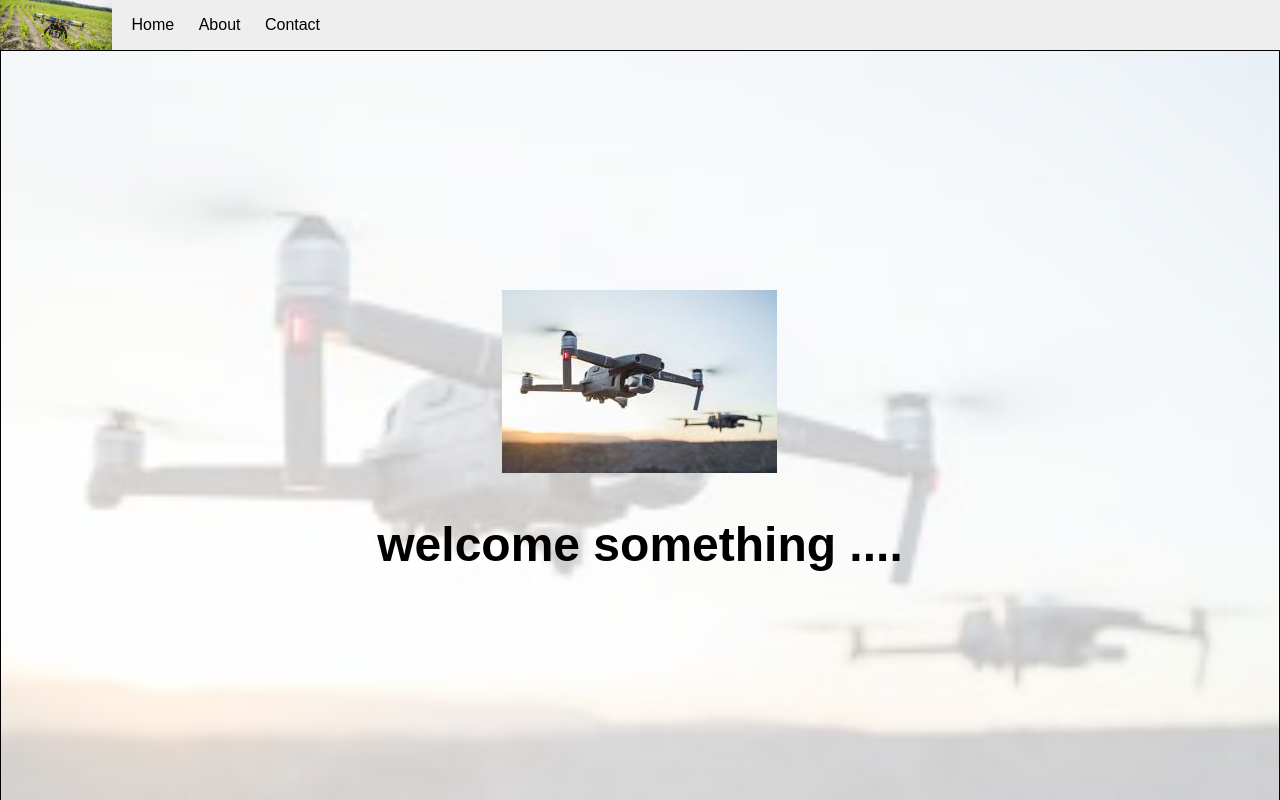
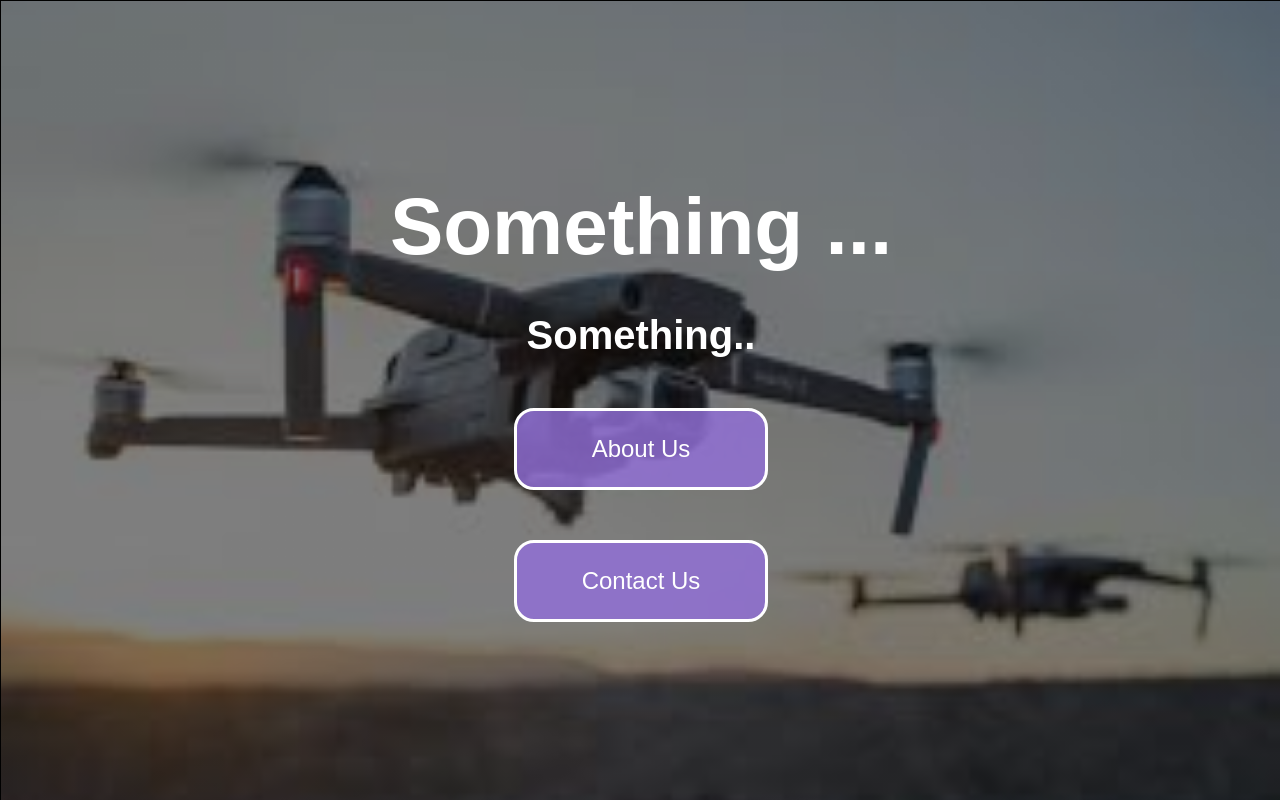
Before and after one commit to aet-drone/aet-drone.github.io, a plain HTML site: page index.html in a window 1280 px wide. Shown: the top 800 px of the page. Drawn offline with Linux system fonts and the light colour scheme.

Commit message:
New Style

```diff
--- a/index.html
+++ b/index.html
@@ -6,21 +6,13 @@
 </head>
 
 <body>
-<header>
-    <img src="frnt.jpg" class="profile-image">
-    <nav>
-        <ul>
-            <li><a href="#first">Home</a></li>
-            <li><a href="#about">About</a></li>
-            <li><a href="#contact">Contact</a></li>
-        </ul>
-    </nav>
-</header>
 <main>
-    <section id="first">
-        <div class="section-inner">
-            <img src="front.jpg" class="background-image">
-            <h1>welcome something ....</h1>
+    <section class="first">
+        <div class="first-inner">
+            <h1>Something ...</h1>
+            <h2>Something..</h2>
+            <a href="#about" class="btn">About Us</a>
+            <a href="#contact" class="btn">Contact Us</a>
         </div>
     </section>
     <section id="about">
--- a/style.css
+++ b/style.css
@@ -1,24 +1,8 @@
 body {
     margin: 0;
-    margin-top: 50px;
     font-family: sans-serif;
 }
 
-header {
-    display: flex;
-    position: fixed;
-    top: 0;
-    left: 0;
-    right: 0;
-    height: 50px;
-    line-height: 50px;
-    background-color: #eee;
-}
-
-header * {
-    display: inline;
-    height: 50px;
-}
 
 header ul {
     padding: 0;
@@ -35,12 +19,64 @@ section {
     align-items: center;
     text-align: center;
 
-    background-size: cover; /* Add this line */
-    background-position: center center; /* Add this line */
-    background-repeat: no-repeat; /* Add this line */
-    background-attachment: fixed; /* Add this line */
+    background-size: cover;
+    background-position: center center;
+    background-repeat: no-repeat;
+    background-attachment: fixed;
+}
+.first {
+
+    width: 100vw;
+    height: 100vh;
+
+
+    display: flex;
+    justify-content: center;
+    align-items: center;
+
+
+    text-align: center;
+    color: white;
+
+
+    background-image: linear-gradient(rgba(0, 0, 0, 0.5),rgba(0, 0, 0, 0.5)), url('front.jpg');
+    background-size: cover;
+    background-position: center center;
+    background-repeat: no-repeat;
+    background-attachment: fixed;
+}
+.first h1 {
+
+    font-size: 5em;
+
+
+    margin-top: 0;
+    margin-bottom: 0.5em;
 }
 
+.first .btn {
+
+    display: block;
+    width: 200px;
+
+
+    padding: 1em;
+    margin-top: 50px;
+    margin-left: auto;
+    margin-right: auto;
+
+
+    color: white;
+    text-decoration: none;
+    font-size: 1.5em;
+
+
+    border: 3px solid white;
+    border-radius: 20px;
+
+
+    background-color: rgba(147, 112, 219, 0.8);
+}
 footer {
     text-align: center;
     padding: 50px;
```
